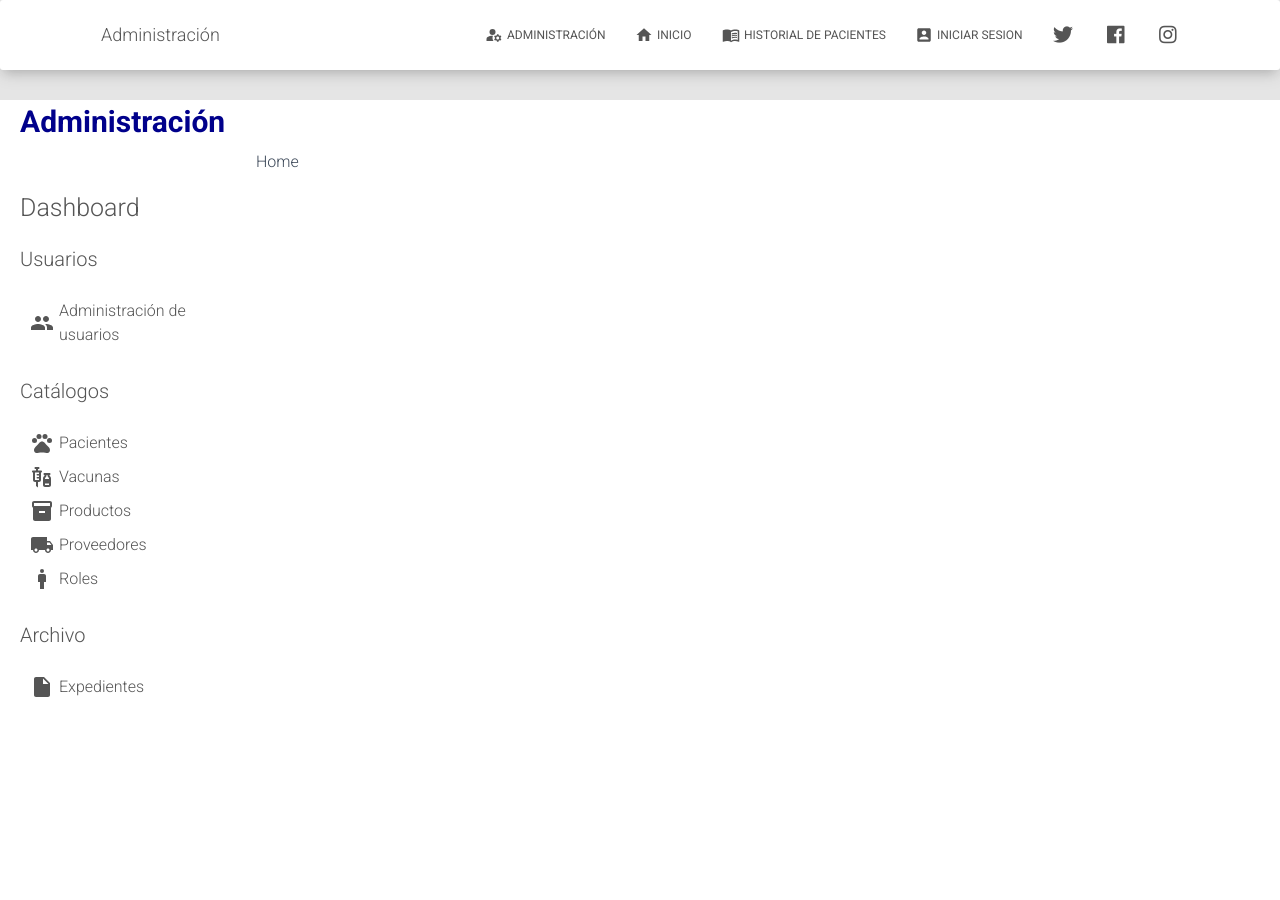
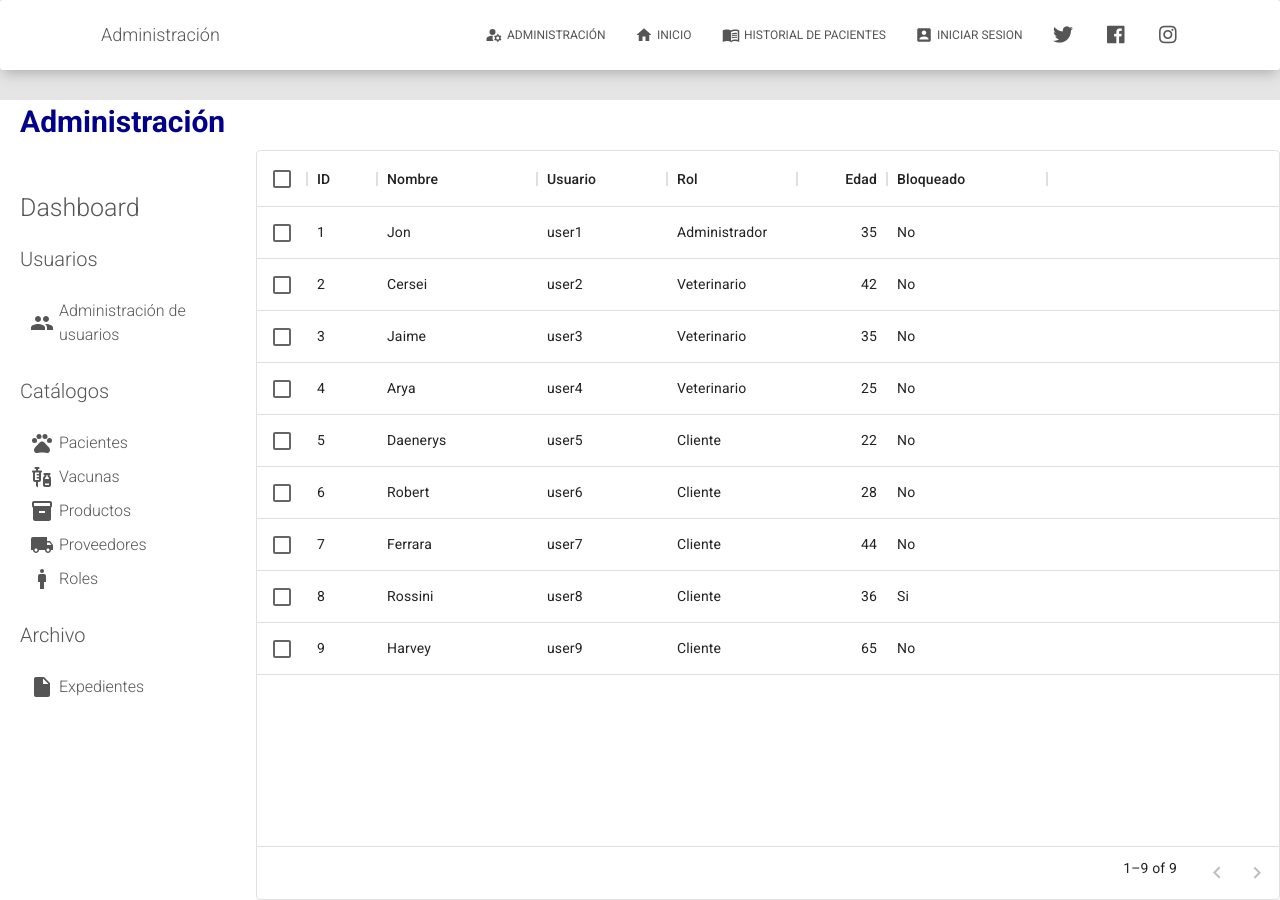
Before and after one commit to Nighfire3250/Repoveterinaria, a React (Create React App) app: page /admin-page in a window 1280 px wide. Built offline with nearby package versions, Linux system fonts and the light colour scheme.

Commit message:
AdminPage grid

```diff
--- a/package.json
+++ b/package.json
@@ -12,6 +12,7 @@
     "@material-ui/icons": "4.11.2",
     "@mui/icons-material": "^5.6.2",
     "@mui/material": "^5.0.1",
+    "@mui/x-data-grid": "^5.11.0",
     "classnames": "2.3.1",
     "moment": "2.29.1",
     "node-sass": "6.0.0",
@@ -20,7 +21,7 @@
     "react": "17.0.2",
     "react-datetime": "3.0.4",
     "react-dom": "17.0.2",
-    "react-router-dom": "5.2.0",
+    "react-router-dom": "^5.3.1",
     "react-scripts": "4.0.3",
     "react-slick": "0.28.1"
   },
--- a/src/index.js
+++ b/src/index.js
@@ -21,7 +21,7 @@ ReactDOM.render(
       <Route path="/profile-page" component={ProfilePage} />
       <Route path="/login-page" component={LoginPage} />
       <Route path="/admin-page" component={AdminPage} />
-      <Route path="/" component={Components} />
+      <Route exact path="/" component={Components} />
     </Switch>
   </Router>,
   document.getElementById("root")
--- a/src/views/AdminPage/AdminPage.js
+++ b/src/views/AdminPage/AdminPage.js
@@ -7,11 +7,13 @@ import TopBar from "components/Topbar/Topbar.jsx";
 import Sidebar from "components/Sidebar/Sidebar.jsx";
 import "./AdminPage.scss";
 import Section from "./Sections/Section.jsx";
+import Vacunas from "./Sections/Catalogos/CatVacunas.jsx";
+import { BrowserRouter as Router, Route, Switch } from "react-router-dom";
 
 export default function AdminPage(props) {
   const { ...rest } = props;
   return (
-    <div>
+    <Router>
       <Header
         absolute
         brand="Administración"
@@ -21,8 +23,15 @@ export default function AdminPage(props) {
       <TopBar />
       <div className="container">
         <Sidebar />
-        <Section />
+        <Switch>
+          <Route exact path="/admin-page/">
+            <Section />
+          </Route>
+          <Route exact path="/admin-page/catVac">
+            <Vacunas />
+          </Route>
+        </Switch>
       </div>
-    </div>
+    </Router>
   );
 }
--- /dev/null
+++ b/src/views/AdminPage/Sections/Catalogos/CatVacunas.jsx
@@ -0,0 +1,39 @@
+import React from "react";
+import { DataGrid } from "@mui/x-data-grid";
+import "./CatVacunas.scss";
+
+const columns = [
+  { field: "id", headerName: "ID", width: 70 },
+  { field: "vacuna", headerName: "Vacuna", width: 160 },
+  {
+    field: "estado",
+    headerName: "Disponibilidad",
+    width: 160,
+  },
+];
+
+const rows = [
+  { id: 1, vacuna: "Parvovirus", estado: "Si" },
+  { id: 2, vacuna: "Moquillo", estado: "No" },
+  { id: 3, vacuna: "Polivalente", estado: "Si" },
+  { id: 4, vacuna: "Rabia", estado: "Si" },
+  { id: 5, vacuna: "Rabia(Refuerzo)", estado: "Si" },
+  { id: 6, vacuna: "Polovalente(Refuerzo)", estado: "Si" },
+  { id: 7, vacuna: "Leptospirosis", estado: "No" },
+  { id: 8, vacuna: "Leishmaniosis", estado: "Si" },
+  { id: 9, vacuna: "Parainfluenza", estado: "Si" },
+];
+
+export default function CatVacunas() {
+  return (
+    <div className="vacunas">
+      <DataGrid
+        rows={rows}
+        columns={columns}
+        pageSize={9}
+        rowsPerPageOptions={[9]}
+        checkboxSelection
+      />
+    </div>
+  );
+}
--- /dev/null
+++ b/src/views/AdminPage/Sections/Catalogos/CatVacunas.scss
@@ -0,0 +1,3 @@
+.vacunas {
+    flex: 4;
+}
--- a/src/views/AdminPage/Sections/Section.jsx
+++ b/src/views/AdminPage/Sections/Section.jsx
@@ -1,6 +1,110 @@
 import React from "react";
+import { DataGrid } from "@mui/x-data-grid";
 import "./Section.scss";
 
+const columns = [
+  { field: "id", headerName: "ID", width: 70 },
+  { field: "firstName", headerName: "Nombre", width: 160 },
+  { field: "usuario", headerName: "Usuario", width: 130 },
+  { field: "rol", headerName: "Rol", width: 130 },
+  {
+    field: "edad",
+    headerName: "Edad",
+    type: "number",
+    width: 90,
+  },
+  {
+    field: "estado",
+    headerName: "Bloqueado",
+    width: 160,
+  },
+];
+
+const rows = [
+  {
+    id: 1,
+    rol: "Administrador",
+    usuario: "user1",
+    firstName: "Jon",
+    edad: 35,
+    estado: "No",
+  },
+  {
+    id: 2,
+    rol: "Veterinario",
+    usuario: "user2",
+    firstName: "Cersei",
+    edad: 42,
+    estado: "No",
+  },
+  {
+    id: 3,
+    rol: "Veterinario",
+    usuario: "user3",
+    firstName: "Jaime",
+    edad: 35,
+    estado: "No",
+  },
+  {
+    id: 4,
+    rol: "Veterinario",
+    usuario: "user4",
+    firstName: "Arya",
+    edad: 25,
+    estado: "No",
+  },
+  {
+    id: 5,
+    rol: "Cliente",
+    usuario: "user5",
+    firstName: "Daenerys",
+    edad: 22,
+    estado: "No",
+  },
+  {
+    id: 6,
+    rol: "Cliente",
+    usuario: "user6",
+    firstName: "Robert",
+    edad: 28,
+    estado: "No",
+  },
+  {
+    id: 7,
+    rol: "Cliente",
+    usuario: "user7",
+    firstName: "Ferrara",
+    edad: 44,
+    estado: "No",
+  },
+  {
+    id: 8,
+    rol: "Cliente",
+    usuario: "user8",
+    firstName: "Rossini",
+    edad: 36,
+    estado: "Si",
+  },
+  {
+    id: 9,
+    rol: "Cliente",
+    usuario: "user9",
+    firstName: "Harvey",
+    edad: 65,
+    estado: "No",
+  },
+];
+
 export default function Section() {
-  return <div className="home">Home</div>;
+  return (
+    <div className="home">
+      <DataGrid
+        rows={rows}
+        columns={columns}
+        pageSize={9}
+        rowsPerPageOptions={[9]}
+        checkboxSelection
+      />
+    </div>
+  );
 }
```
Also changed, not shown: 1 other file (tests, documents, lock files or other folders).
